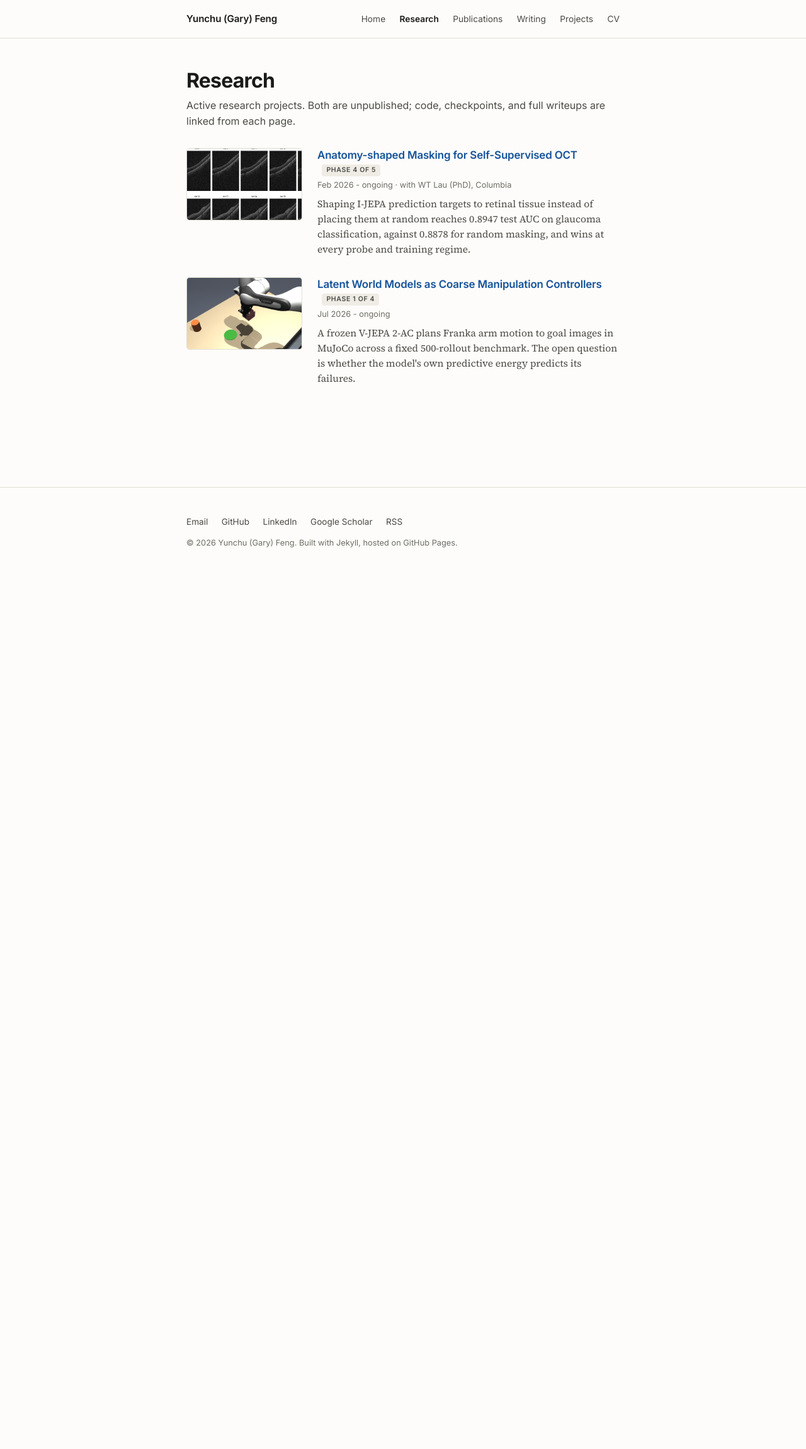
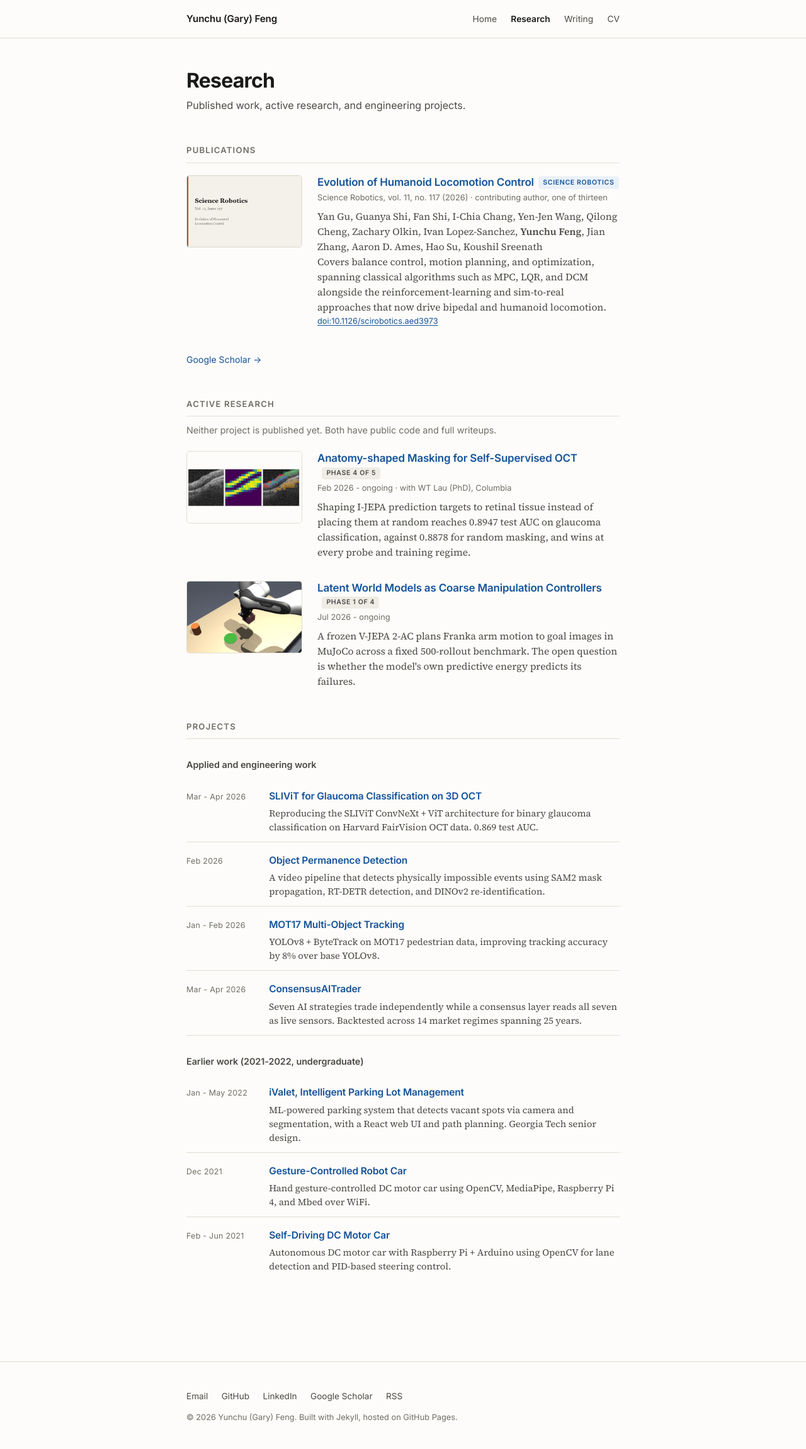
Before and after one commit to yfeng0206/yfeng0206.github.io, a Jekyll site: the page built from _pages/research.md, in a window 1280 px wide. Shown: the whole page at 63% size. Built offline with Jekyll 4.4.1, drawn with Linux system fonts in a browser that asks for light colours; before the commit the page ends 911 px from its top, so only the background shows below that.

Commit message:
Merge nav to four items; anatomy-map teaser; GitHub avatar and favicons
Nav is now Home / Research / Writing / CV. Publications had one entry and Projects
had seven, so each carrying its own nav item overstated the split and made the
publication look thinner than it is. /research/ now holds three sections:
Publications, Active research (full entries), and Projects (compact, grouped under
Applied work and Earlier undergraduate work). Hierarchy is signalled by density
rather than by separate tabs. /publications/ and /projects/ redirect to /research/.

Writing stays separate: five long technical writeups are the most distinctive
material on the site and should not be buried inside project pages.

Teaser for the OCT work is now a purpose-built strip showing the actual
contribution: OCT B-scan, the MIRAGE anatomy map, and the connected targets
overlaid on tissue. Composed from results/masking/demo/anatomy_masking.png with
the matplotlib panel captions cropped out.

Adds the GitHub avatar as the site portrait, favicon (ico + 32/512 png), and
apple-touch-icon, and uses it for Open Graph and the Person JSON-LD image.

Co-authored-by: Copilot <223556219+Copilot@users.noreply.github.com>
Copilot-Session: 842d0d62-03a9-48d3-8d1c-033bd1a377df

```diff
--- a/_config.yml
+++ b/_config.yml
@@ -13,7 +13,7 @@ timezone: America/Los_Angeles
 author:
   name: "Yunchu (Gary) Feng"
   email: "garyfeng000@gmail.com"
-  avatar: "/assets/images/bio-photo.jpg"
+  avatar: "/assets/images/avatar.png"
   location: "Seattle, WA"
 
 # ---------------------------------------------------------------
--- a/_data/navigation.yml
+++ b/_data/navigation.yml
@@ -1,14 +1,10 @@
-# Flat nav. Order matters.
+# Flat nav. Four items only.
 main:
   - title: "Home"
     url: /
   - title: "Research"
     url: /research/
-  - title: "Publications"
-    url: /publications/
   - title: "Writing"
     url: /writing/
-  - title: "Projects"
-    url: /projects/
   - title: "CV"
     url: /cv/
--- a/_layouts/default.html
+++ b/_layouts/default.html
@@ -14,11 +14,14 @@
   <meta property="og:description" content="{{ desc }}">
   <meta property="og:url" content="{{ page.url | absolute_url }}">
   <meta property="og:type" content="{% if page.layout == 'post' %}article{% else %}website{% endif %}">
-  {%- assign ogimg = page.image | default: page.teaser | default: '/assets/images/bio-photo.jpg' -%}
+  {%- assign ogimg = page.image | default: page.teaser | default: '/assets/images/avatar.png' -%}
   <meta property="og:image" content="{{ ogimg | absolute_url }}">
   <meta name="twitter:card" content="summary_large_image">
 
-  <link rel="icon" href="{{ '/assets/images/bio-photo.jpg' | relative_url }}">
+  <link rel="icon" href="{{ '/assets/favicon.ico' | relative_url }}" sizes="any">
+  <link rel="icon" type="image/png" sizes="32x32" href="{{ '/assets/images/favicon-32.png' | relative_url }}">
+  <link rel="icon" type="image/png" sizes="512x512" href="{{ '/assets/images/favicon-512.png' | relative_url }}">
+  <link rel="apple-touch-icon" sizes="180x180" href="{{ '/assets/images/favicon-180.png' | relative_url }}">
   <link rel="alternate" type="application/atom+xml" title="{{ site.title }}" href="{{ '/feed.xml' | absolute_url }}">
 
   <link rel="preconnect" href="https://fonts.googleapis.com">
@@ -33,7 +36,7 @@
     "name": "Yunchu (Gary) Feng",
     "alternateName": "Gary Feng",
     "url": "{{ site.url }}",
-    "image": "{{ '/assets/images/bio-photo.jpg' | absolute_url }}",
+    "image": "{{ '/assets/images/avatar.png' | absolute_url }}",
     "jobTitle": "Machine Learning Engineer",
     "worksFor": { "@type": "Organization", "name": "Microsoft" },
     "alumniOf": { "@type": "CollegeOrUniversity", "name": "Georgia Institute of Technology" },
--- /dev/null
+++ b/_layouts/researchindex.html
@@ -0,0 +1,43 @@
+---
+layout: default
+---
+<article class="page">
+  <header class="page-head">
+    <h1 class="page-title">{{ page.title }}</h1>
+    {%- if page.subtitle %}<p class="page-sub">{{ page.subtitle }}</p>{% endif %}
+  </header>
+
+  {%- if content != '' %}<div class="prose intro">{{ content }}</div>{% endif %}
+
+  <h2 class="section-head" id="publications">Publications</h2>
+  {%- for pub in site.data.publications %}
+  <div class="work-item">
+    <img class="work-thumb" src="{{ pub.teaser | relative_url }}" alt="" loading="lazy">
+    <div>
+      <p class="work-title"><a href="{{ pub.url }}">{{ pub.title }}</a><span class="badge pub">{{ pub.venue_short }}</span></p>
+      <p class="work-meta">{{ pub.venue }} ({{ pub.year }}) &middot; {{ pub.role }}</p>
+      <p class="work-desc">{{ pub.authors | markdownify | remove: '<p>' | remove: '</p>' }}</p>
+      <p class="work-desc">{{ pub.detail }}</p>
+      <p class="work-meta"><a href="{{ pub.url }}">doi:{{ pub.doi }}</a></p>
+    </div>
+  </div>
+  {%- endfor %}
+  <p class="more-link"><a href="https://scholar.google.com/citations?user=ofH9ujMAAAAJ&amp;hl=en">Google Scholar &rarr;</a></p>
+
+  <h2 class="section-head" id="active-research">Active research</h2>
+  <p class="section-note">Neither project is published yet. Both have public code and full writeups.</p>
+  {%- assign research = site.research | sort: "order" %}
+  {%- for item in research %}
+    {%- include work-row.html item=item %}
+  {%- endfor %}
+
+  <h2 class="section-head" id="projects">Projects</h2>
+  {%- assign projects = site.projects | sort: "order" %}
+  {%- assign groups = projects | group_by: "group" %}
+  {%- for g in groups %}
+    <h3 class="group-head">{{ g.name }}</h3>
+    {%- for item in g.items %}
+      {%- include work-row.html item=item compact=true %}
+    {%- endfor %}
+  {%- endfor %}
+</article>
--- a/_pages/publications.md
+++ /dev/null
@@ -1,38 +0,0 @@
----
-title: "Publications"
-permalink: /publications/
----
-
-[Google Scholar](https://scholar.google.com/citations?user=ofH9ujMAAAAJ&hl=en){: .btn .btn--primary}
-
-## Peer-Reviewed
-
-**Evolution of Humanoid Locomotion Control**
-
-Yan Gu, Guanya Shi, Fan Shi, I-Chia Chang, Yen-Jen Wang, Qilong Cheng, Zachary Olkin, Ivan Lopez-Sanchez, **Yunchu Feng**, Jian Zhang, Aaron D. Ames, Hao Su, Koushil Sreenath
-
-*Science Robotics*, vol. 11, no. 117 (2026) &middot; with Prof. Hao Su, NYU &middot; May 2025 - Oct 2025
-
-[doi:10.1126/scirobotics.aed3973](https://doi.org/10.1126/scirobotics.aed3973){: .btn .btn--info}
-
-A review of humanoid locomotion control, tracing the field from model-based foundations through to
-learning-based control. Covers balance control, motion planning, and optimization, spanning classical
-algorithms such as MPC, LQR, and DCM alongside the reinforcement-learning and sim-to-real approaches
-that now drive bipedal and humanoid locomotion. Contributing author, one of thirteen.
-
-## Ongoing Research
-
-Neither project below is published yet. Both have public code and full writeups.
-
-**Anatomy-shaped Masking for Self-Supervised OCT** *(Feb 2026 - ongoing)*
-With WT Lau (PhD), Columbia. Anatomy-shaped mask targets reach **0.8947 test AUC** on glaucoma
-classification, beating random-masking I-JEPA (0.8878) at every probe and training regime
-(frozen +0.011, p<0.0005). [Project page](/research/ijepa-3d-oct/) &middot;
-[writeup](/writing/anatomy-guided-masking-oct/)
-
-**Latent World Models as Coarse Manipulation Controllers** *(Jul 2026 - ongoing)*
-V-JEPA 2-AC as a frozen coarse controller, benchmarked over 500 fixed rollouts in MuJoCo, testing the
-model's own predictive energy as a competence gate. [Project page](/research/copilot-world-lab/) &middot;
-[writeup](/writing/reproducing-vjepa2-ac/)
-
-*For a complete list, see my [Google Scholar profile](https://scholar.google.com/citations?user=ofH9ujMAAAAJ&hl=en).*
--- a/_pages/research.md
+++ b/_pages/research.md
@@ -1,9 +1,10 @@
 ---
 title: "Research"
 permalink: /research/
-layout: worklist
-collection_name: research
-subtitle: "Active research projects. Both are unpublished; code, checkpoints, and full writeups are linked from each page."
+layout: researchindex
+subtitle: "Published work, active research, and engineering projects."
 redirect_from:
   - /portfolio/
+  - /publications/
+  - /projects/
 ---
--- a/assets/css/main.scss
+++ b/assets/css/main.scss
@@ -276,3 +276,9 @@ pre code{background:none;padding:0;font-size:.8rem;white-space:pre}
 .intro p:last-child{margin-bottom:0}
 .notice{background:var(--surface);border-left:3px solid var(--accent);padding:.9rem 1.2rem;
   border-radius:0 6px 6px 0;margin:1.8rem 0;font-size:.97rem;color:var(--text-secondary)}
+
+/* section note + group heads on the combined research page */
+.section-note{font-family:var(--font-ui);font-size:.9rem;color:var(--text-muted);
+  margin:-.6rem 0 1.4rem}
+.group-head{font-family:var(--font-ui);font-size:.9rem;font-weight:600;color:var(--text-secondary);
+  margin:1.8rem 0 .6rem;letter-spacing:-.005em}
```
Also changed, not shown: _pages/404.md (+1 -1 lines), _pages/projects.md (deleted, +0 -8 lines), assets/favicon.ico (added), assets/images/avatar.png (added), assets/images/favicon-180.png (added), assets/images/favicon-32.png (added), assets/images/favicon-512.png (added), assets/images/sel-oct.jpg.
